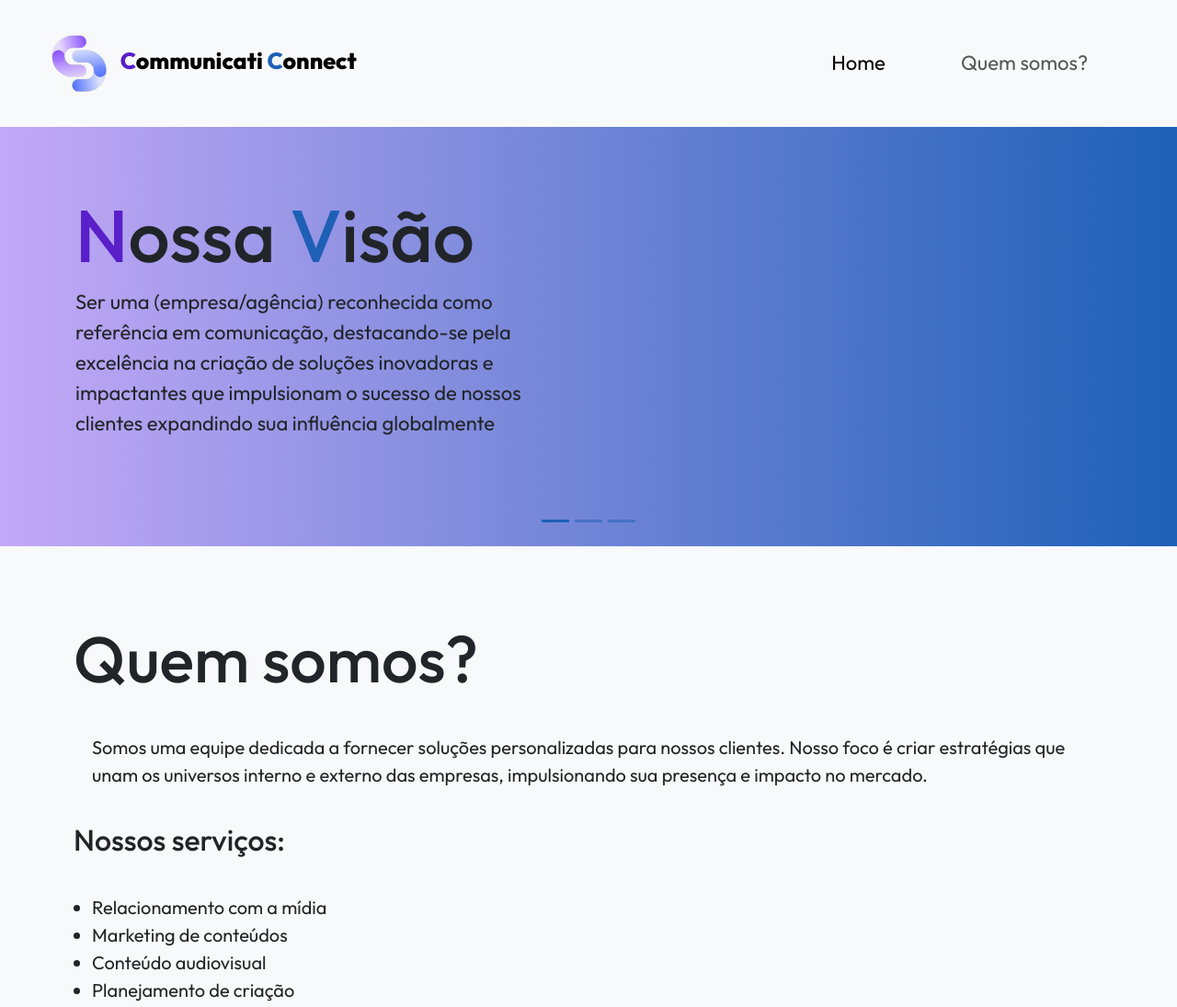
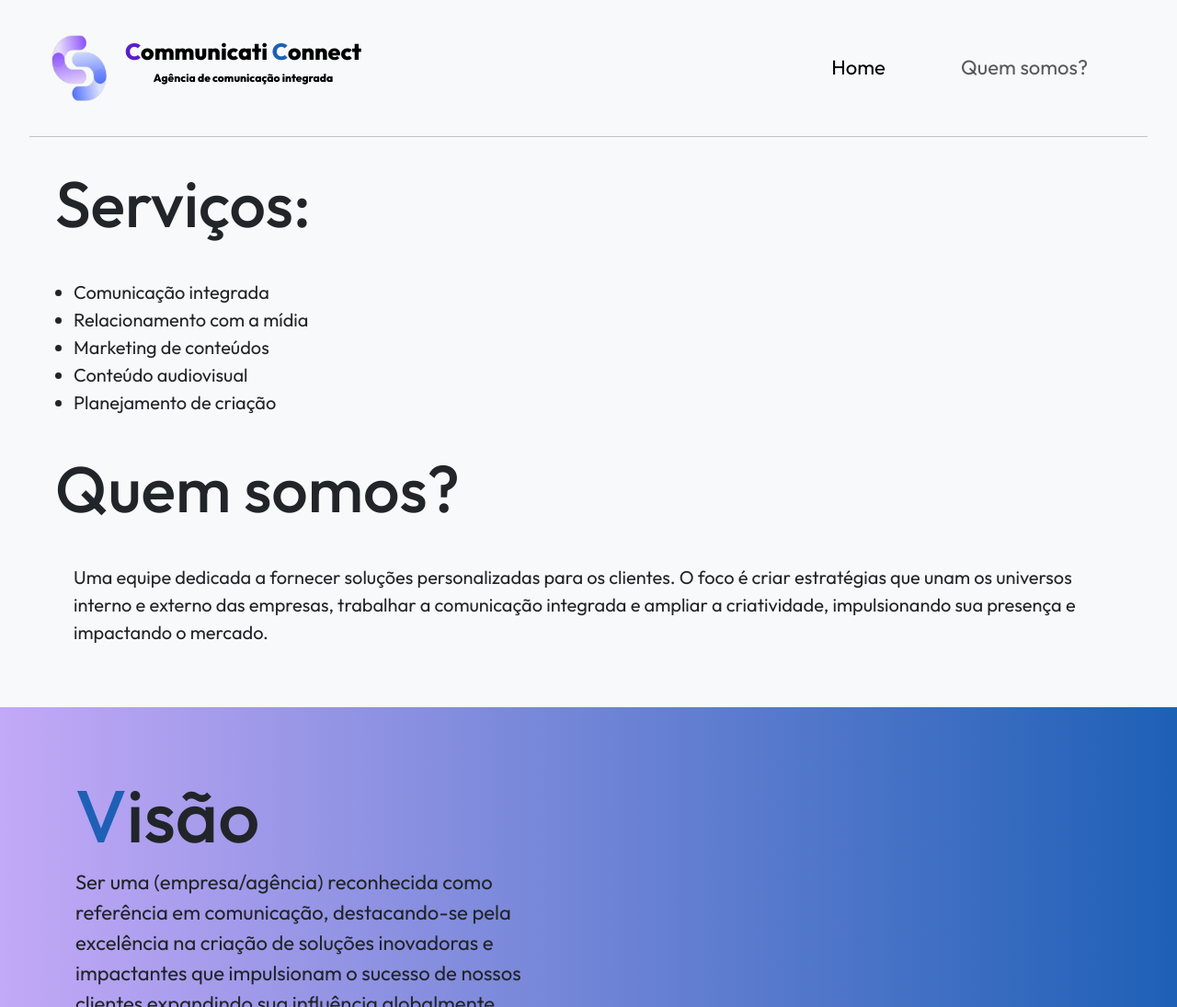
Before and after one commit to juhroque/com-con, a plain HTML site: page index.html in a window 1280 px wide. Shown: the top 1095 px of the page at 92% size. Drawn offline with nearby package versions, Linux system fonts and the light colour scheme.

Commit message:
change sections ordering

```diff
--- a/index.html
+++ b/index.html
@@ -26,7 +26,8 @@
         }
 
         hr {
-            margin: 0;
+            margin: 0 auto;
+            width: 95%;
         }
 
         .navbar {
@@ -34,6 +35,8 @@
             padding: 0.5em 1em;
 
             .navbar-brand {
+                display: flex;
+                flex-direction: row;
                 font-size: 25px;
                 font-weight: 800;
 
@@ -145,7 +148,13 @@
             <div class="container-fluid">
                 <a class="navbar-brand" href="#">
                     <img class="logo" src="assets/logo-removebg-preview.png" alt="">
-                    <span style="color: #591FC8ff">C</span>ommunicati <span style="color: #1E60B6ff;">C</span>onnect
+                    <div class="brand-name">
+                        <div class="brand-lit-name">
+                            <span style="color: #591FC8ff">C</span>ommunicati <span
+                                style="color: #1E60B6ff;">C</span>onnect
+                        </div>
+                        <p style="font-size: 12px;">Agência de comunicação integrada</p>
+                    </div>
                 </a>
                 <button class="navbar-toggler" type="button" data-bs-toggle="collapse"
                     data-bs-target="#navbarSupportedContent" aria-controls="navbarSupportedContent"
@@ -170,7 +179,27 @@
 
     </header>
 
+    <hr>
+
     <main>
+        <section class="servicos">
+            <h1>Serviços:</h1>
+            <ul>
+                <li>Comunicação integrada</li>
+                <li>Relacionamento com a mídia</li>
+                <li>Marketing de conteúdos</li>
+                <li>Conteúdo audiovisual</li>
+                <li>Planejamento de criação</li>
+            </ul>
+
+            <h1>Quem somos?</h1>
+            <p>Uma equipe dedicada a fornecer soluções personalizadas para os clientes. O foco é criar
+                estratégias que unam os universos interno e externo das empresas, trabalhar a
+                comunicação integrada e ampliar a criatividade, impulsionando sua presença e impactando
+                o mercado.</p>
+        </section>
+
+
         <div id="carouselExampleCaptions" class="carousel slide">
             <div class="carousel-indicators">
                 <button type="button" style="background-color: #1E60B6ff;" data-bs-target="#carouselExampleCaptions"
@@ -186,8 +215,7 @@
                         <div class="container">
                             <div class="row">
                                 <div class="col-md-6">
-                                    <h1 style="font-size: 80px;"><span style="color: #591FC8ff">N</span>ossa <span
-                                            style="color: #1E60B6ff;">V</span>isão</h1>
+                                    <h1 style="font-size: 80px;"><span style="color: #1E60B6ff;">V</span>isão</h1>
                                     <p style="font-size: 22px;">Ser uma (empresa/agência) reconhecida como referência em
                                         comunicação,
                                         destacando-se pela excelência na criação de soluções inovadoras e impactantes
@@ -203,8 +231,7 @@
                         <div class="container">
                             <div class="row">
                                 <div class="col-md-6">
-                                    <h1 style="font-size: 80px;"><span style="color: #591FC8ff">N</span>ossa <span
-                                            style="color: #1E60B6ff;">M</span>issão</h1>
+                                    <h1 style="font-size: 80px;"> <span style="color: #1E60B6ff;">M</span>issão</h1>
                                     <p style="font-size: 26px;">Oferecer soluções de comunicação, desde planejamento
                                         estratégico até a produção
                                         de conteúdos audiovisuais e escritos.</p>
@@ -218,14 +245,14 @@
                         <div class="container">
                             <div class="row">
                                 <div class="col-md-6">
-                                    <h1 style="font-size: 80px;"><span style="color: #591FC8ff">N</span>ossos <span
-                                            style="color: #1E60B6ff;">V</span>alores</h1>
-                                    <p style="font-size: 23px;">Na essência de quem somos, está o desejo de fazer a
-                                        diferença através da
-                                        comunicação. Somos mais do que uma empresa, somos parceiros dedicados ao sucesso
-                                        de nossos clientes.
-                                        Acreditamos no poder das histórias bem contadas para envolver, inspirar e
-                                        conectar pessoas.</p>
+                                    <h1 style="font-size: 80px;"> <span style="color: #1E60B6ff;">V</span>alores</h1>
+                                    <ul style="font-size: 18px">
+                                        <li>Integridade em cada interação.</li>
+                                        <li>Criatividade impulsionando resultados.</li>
+                                        <li>Empatia e o Lema.</li>
+                                        <li>Inovação constante.</li>
+                                        <li>Sustentabilidade.</li>
+                                    </ul>
                                 </div>
                             </div>
                         </div>
@@ -245,18 +272,6 @@
         </div>
 
         <section class="quem-somos">
-            <h1>Quem somos?</h1>
-            <p>Somos uma equipe dedicada a fornecer soluções personalizadas para nossos clientes. Nosso foco é criar
-                estratégias que unam os universos interno e externo das empresas, impulsionando sua presença e impacto
-                no mercado.</p>
-
-            <h2>Nossos serviços:</h1>
-                <ul>
-                    <li>Relacionamento com a mídia</li>
-                    <li>Marketing de conteúdos</li>
-                    <li>Conteúdo audiovisual</li>
-                    <li>Planejamento de criação</li>
-                </ul>
 
             <h2>Nosso time:</h2>
             <div class="time">
--- a/style.css
+++ b/style.css
@@ -6,6 +6,33 @@ body {
 
 .logo {
     width: 60px;
+}
+
+
+
+.servicos {
+    padding: 30px 60px;
+    border-radius: 10px;
+
+    h1 {
+        font-size: 70px;
+        margin: auto;
+    }
+
+    p, ul{
+        font-size: 20px;
+        padding: 20px;
+        margin-top: 20px;
+    }
+
+}
+
+.brand-name {
+    display: flex;
+    justify-content: center;
+    align-items: center;
+    flex-direction: column;
+    margin-left: 10px;
 }
 
 .quem-somos {
```
Lines whose indentation alone changed are shown as unchanged.
